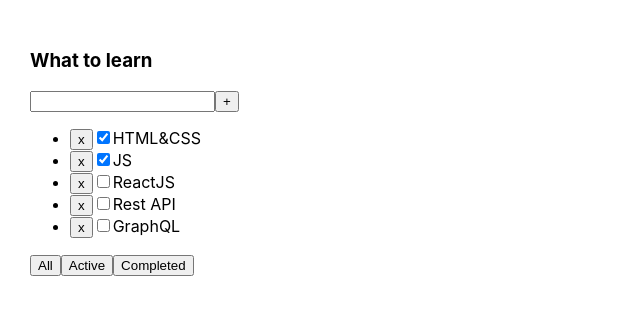
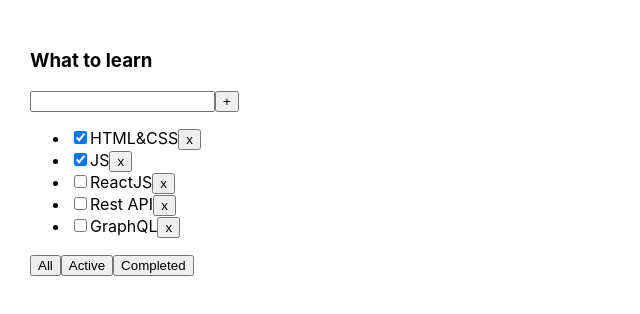
Before and after one commit to Sikstep/toDolist, a React (Create React App) app: page / in a window 1280 px wide. Shown: the top 314 px of the page, without its empty margins (0-640 px from the left). Built offline with nearby package versions, Linux system fonts and the light colour scheme.

Commit message:
ToDoList video 3th Monday 13.02.2023

```diff
--- a/src/App.tsx
+++ b/src/App.tsx
@@ -1,46 +1,52 @@
 import React, {useState} from 'react';
 import './App.css';
-import {TaskType, Todolist} from './Todolist';
+import {Todolist} from './Todolist';
 import {v1} from 'uuid';
 
-export type ButtonNameType = 'All' | 'Active' | 'Completed'
+export type FilterValuesType = "all" | "active" | "completed";
 
 function App() {
 
-    // let tasks1 = [
-    //     {id: 1, title: 'HTML&CSS', isDone: true},
-    //     {id: 2, title: 'JS', isDone: true},
-    //     {id: 3, title: 'ReactJS', isDone: false}
-    // ]
+    let [tasks, setTasks] = useState([
+        { id: v1(), title: "HTML&CSS", isDone: true },
+        { id: v1(), title: "JS", isDone: true },
+        { id: v1(), title: "ReactJS", isDone: false },
+        { id: v1(), title: "Rest API", isDone: false },
+        { id: v1(), title: "GraphQL", isDone: false },
+    ]);
 
-    let [tasks1, setTasks1] = useState<Array<TaskType>>([
-        {id: v1(), title: 'HTML&CSS', isDone: true},
-        {id: v1(), title: 'JS', isDone: true},
-        {id: v1(), title: 'ReactJS', isDone: false},
-        {id: v1(), title: 'Rest API', isDone: false},
-        {id: v1(), title: 'GraphQL', isDone: false},
-    ])
-    const removeTask = (TaskId: string) => {
-        setTasks1(tasks1.filter((el) => {
-            return el.id !== TaskId
-        }))
-    };
+    function removeTask(id: string) {
+        let filteredTasks = tasks.filter(t => t.id != id);
+        setTasks(filteredTasks);
+    }
+
+    let [filter, setFilter] = useState<FilterValuesType>("all");
+
+    let tasksForTodolist = tasks;
+
+    if (filter === "active") {
+        tasksForTodolist = tasks.filter(t => t.isDone === false);
+    }
+    if (filter === "completed") {
+        tasksForTodolist = tasks.filter(t => t.isDone === true);
+    }
+
+    function changeFilter(value: FilterValuesType) {
+        setFilter(value);
+    }
 
     const addTask = (title: string) => {
-        let newTast = {id: v1(), title: title, isDone: false};
-        let newTasts = [newTast, ...tasks1];
-        setTasks1(newTasts)
+        const newTask = { id: v1(), title: title, isDone: false };
+        setTasks([newTask, ...tasks]);
     }
-
 
     return (
         <div className="App">
-            <Todolist
-                title="What to learn"
-                tasks={tasks1}
-                removeTask={removeTask}
-                addTask={addTask}
-                />
+            <Todolist title="What to learn"
+                      tasks={tasksForTodolist}
+                      removeTask={removeTask}
+                      changeFilter={changeFilter}
+                      addTask={addTask}  />
         </div>
     );
 }
--- a/src/ToDoList.tsx
+++ b/src/ToDoList.tsx
@@ -1,7 +1,7 @@
-import React, {ChangeEvent, KeyboardEvent, useState} from 'react';
-import {ButtonNameType} from './App';
+import React, {ChangeEvent, useState, KeyboardEvent} from 'react';
+import {FilterValuesType} from './App';
 
-export type TaskType = {
+type TaskType = {
     id: string
     title: string
     isDone: boolean
@@ -10,85 +10,68 @@
 type PropsType = {
     title: string
     tasks: Array<TaskType>
-    removeTask: (id: string) => void
+    removeTask: (taskId: string) => void
+    changeFilter: (value: FilterValuesType) => void
     addTask: (title: string) => void
-
 }
 
 export function Todolist(props: PropsType) {
 
-    let [filterTask, setFilterTask] = useState<ButtonNameType>('All');
-
-    const filteringTasks = (title: ButtonNameType) => {
-        setFilterTask(title)
+    const [newTasks, setnewTasks] = useState<string> ('');
+    const onChangeInputHandler = (e: ChangeEvent<HTMLInputElement>) => {
+        setnewTasks(e.currentTarget.value)
+    }
+    const onKeyChange = (e: KeyboardEvent<HTMLInputElement>) => {
+        if (e.key === 'Enter') {
+            props.addTask(newTasks);
+            setnewTasks('');
+        }
+    }
+    const onClickButtonHandler = () => {
+        props.addTask(newTasks);
+        setnewTasks('')
+    }
+    const allChangeFilterHandler = () => {
+        props.changeFilter("all")
+    }
+    const activeChangeFilterHandler = () => {
+        props.changeFilter("active")
+    }
+    const completedChangeFilterHandler = () => {
+        props.changeFilter("completed")
     }
 
-    let filteredTasks = props.tasks;
-    // Если пришёл  Active то
-    if (filterTask === 'Active') {
-        filteredTasks = props.tasks.filter(el => el.isDone)
-    }
-    // Если пришёл  Completed то
-    if (filterTask === 'Completed') {
-        filteredTasks = props.tasks.filter(el => !el.isDone)
-    }
-    const [newTaskTitle, setNewTaskTitle] = useState<string>('');
-
-    const onChangeInputHandler = (event: ChangeEvent<HTMLInputElement>) => {
-        setNewTaskTitle(event.currentTarget.value);
-
+    const tsarChangeFilterHandler = (valueFilter:FilterValuesType) => {
+        props.changeFilter(valueFilter)
     }
 
-    const onClickButtonHandler = () => {
-        props.addTask(newTaskTitle);
-        setNewTaskTitle('')
+    const removeTaskHandler = (tid: string) => {
+        props.removeTask(tid)
     }
 
-    const onKeyPressHandler = (e: KeyboardEvent<HTMLInputElement>) => {
-
-        if (e.ctrlKey && e.charCode === 13) {onClickButtonHandler()}
-    }
+    const сonstMappedTask = props.tasks.map(t => {
 
             return (
-        <div>
+                <li key={t.id}>
+                    <input type="checkbox" checked={t.isDone}/>
+                    <span>{t.title}</span>
+                    <button onClick={()=>{removeTaskHandler(t.id)}}>x</button>
+                </li>)})
+
+
+    return <div>
         <h3>{props.title}</h3>
         <div>
-                <input value={newTaskTitle}
-                       onChange={onChangeInputHandler}
-                       onKeyPress={onKeyPressHandler}/>
-                <button onClick={onClickButtonHandler}>+
-                </button>
+            <input value={newTasks} onChange={onChangeInputHandler} onKeyPress={onKeyChange} />
+            <button onClick={onClickButtonHandler}>+</button>
         </div>
         <ul>
-                {filteredTasks.map(el => {
-                    const onRemoveHandler = () => {
-                        props.removeTask(el.id)
-                    }
-                    return (
-                        <li key={el.id}>
-                            <button onClick={onRemoveHandler}>x
-                            </button>
-                            <input type="checkbox" checked={el.isDone}/>
-                            <span>{el.title}</span>
-                        </li>
-                    )
-                })}
-
+            {сonstMappedTask}
         </ul>
         <div>
-                <button onClick={() => {
-                    filteringTasks(`All`)
-                }}>All
-                </button>
-                <button onClick={() => {
-                    filteringTasks('Active')
-                }}>Active
-                </button>
-                <button onClick={() => {
-                    filteringTasks('Completed')
-                }}>Completed
-                </button>
+            <button onClick={allChangeFilterHandler}>All</button>
+            <button onClick={activeChangeFilterHandler}>Active</button>
+            <button onClick={completedChangeFilterHandler}>Completed</button>
         </div>
     </div>
-    );
-};
+}
```
Lines whose indentation alone changed are shown as unchanged.
